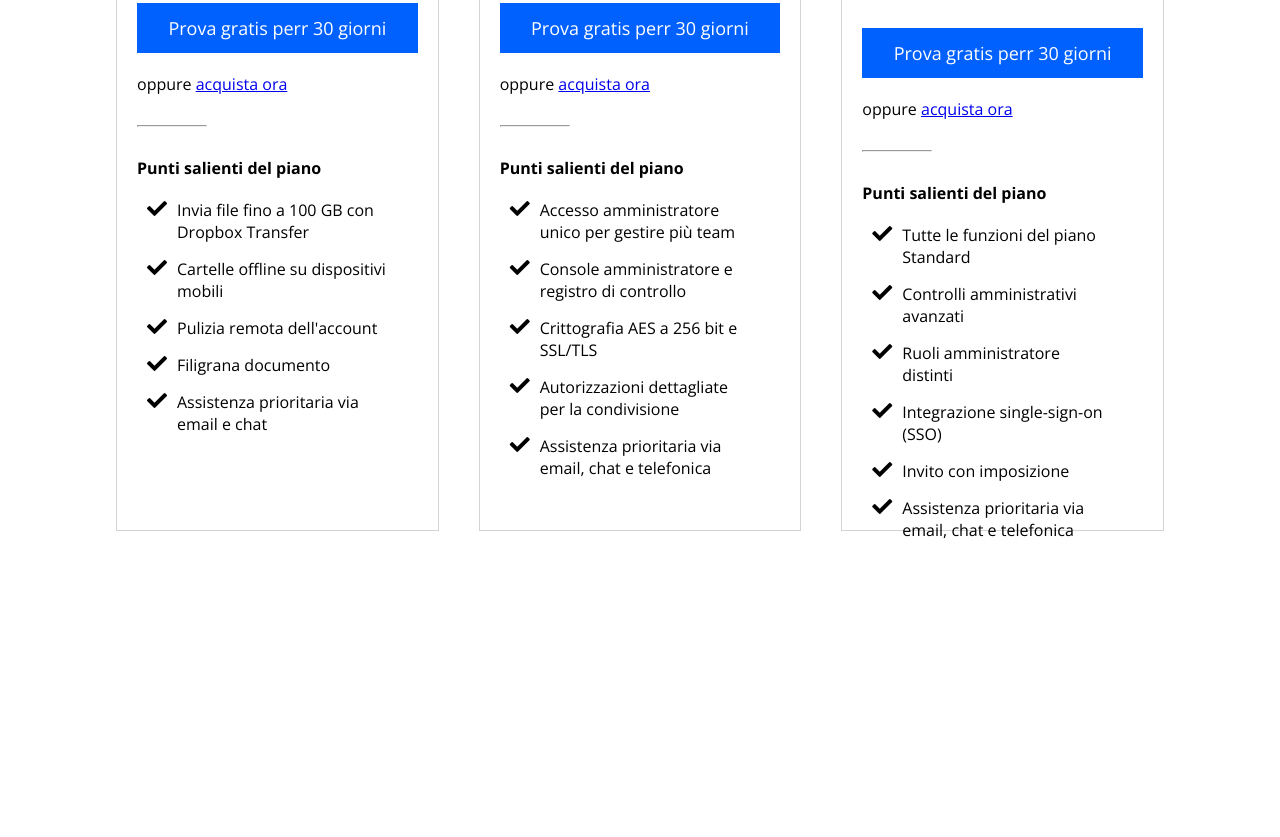
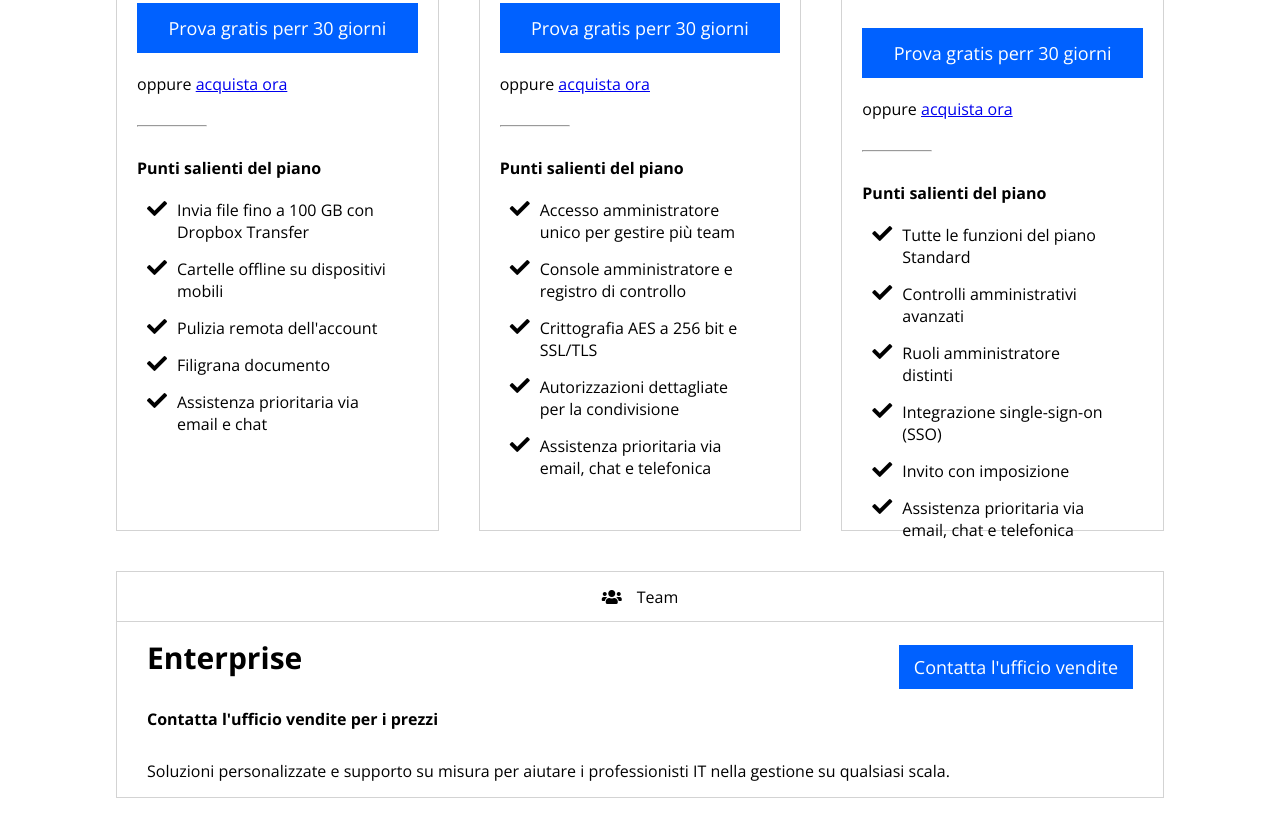
Before and after one commit to gianmarco600/htmlcss-dropbox, a plain HTML site: page index.html in a window 1280 px wide. Shown: the part 1694-2531 px from the top of the page. Before the commit the page ends 2245 px from the top, so only its background shows below. Drawn offline with nearby package versions, Linux system fonts and the light colour scheme.

Commit message:
add fine sezione business

```diff
--- a/css/style.css
+++ b/css/style.css
@@ -309,7 +309,7 @@ section.business .options label{
 
 .plane-box{
     width: 100%;
-    height: 800px;
+    /* height: 800px; */
 }
 
 .plane-box .plane-col{
@@ -319,7 +319,7 @@ section.business .options label{
 
 }
 
-.plane-box .plane-col .plane-type{
+.plane-type{
     border-bottom:  1px solid lightgrey;
     width: 100%;
     height: 50px;
@@ -327,7 +327,7 @@ section.business .options label{
     text-align: center;
 }
 
-.plane-box .plane-col .plane-type i{
+.plane-type i{
     margin-right: 15px;
 }
 
@@ -428,6 +428,39 @@ hr.tiny{
     padding-right: 30px;
 }
 
+.plane-row{
+    margin: 40px 20px;
+    width: calc(100% - 40px);
+    border: 1px solid lightgrey;
+}
+
+.row-col{
+    position: relative;
+}
+
+.row-col .row-col-text{
+    width: calc(80% - 60px);
+}
+
+.plane-row .row-col h3{
+    font-size: 30px;
+}
+
+.business .plane-row .row-col h3, .business .plane-row .row-col h4, .business .plane-row .row-col p{
+    margin: 15px 30px;
+    display: inline-block;
+    width: 100%;
+}
+
+.plane-row .row-col p{
+    margin-bottom: 30px;
+}
+
+.btn.btn-pos{
+    position: absolute;
+    top: 40px;
+    right: 30px;f
+}
 /* debug */
 
 /* .debug header{
@@ -450,3 +483,7 @@ hr.tiny{
     background-color: lightsalmon;
     border: 1px solid black;
 }*/
+
+/* .debug .plane-row{
+    height: 100px;
+}*/
--- a/index.html
+++ b/index.html
@@ -188,7 +188,7 @@
                         <!-- seconda colonna -->
                         <div class="plane-col float-left">
                             <div class="plane-type">
-                                <i class="fas fa-user"></i>Team
+                                <i class="fas fa-users"></i>Team
                             </div>
                             <div class="info-box">
                                 <h3>Standard</h3>
@@ -242,7 +242,7 @@
                         <!-- terza colonna -->
                         <div class="plane-col float-left">
                             <div class="plane-type">
-                                <i class="fas fa-user"></i>Team
+                                <i class="fas fa-users"></i>Team
                             </div>
                             <div class="info-box">
                                 <h3>Advanced</h3>
@@ -297,7 +297,19 @@
                             </div>
                         </div>
                     </div>
-
+                    <!-- riga finale -->
+                    <div class="plane-row">
+                        <div class="plane-type">
+                            <i class="fas fa-users"></i>Team
+                        </div>
+                        <div class="row-col clearfix">
+                            <div class="row-col-text float-left"></div>
+                                <h3>Enterprise</h3>
+                                <h4>Contatta l'ufficio vendite per i prezzi</h5>
+                                <p>Soluzioni personalizzate e supporto su misura per aiutare i professionisti IT nella gestione su qualsiasi scala.</p>
+                            <div class="btn btn-pos"><a href="">Contatta l'ufficio vendite</a></div>
+                        </div>
+                    </div>
                 </section>
                 <!-- Entra in contatto con un partner Dropbox -->
                 <section>
```
